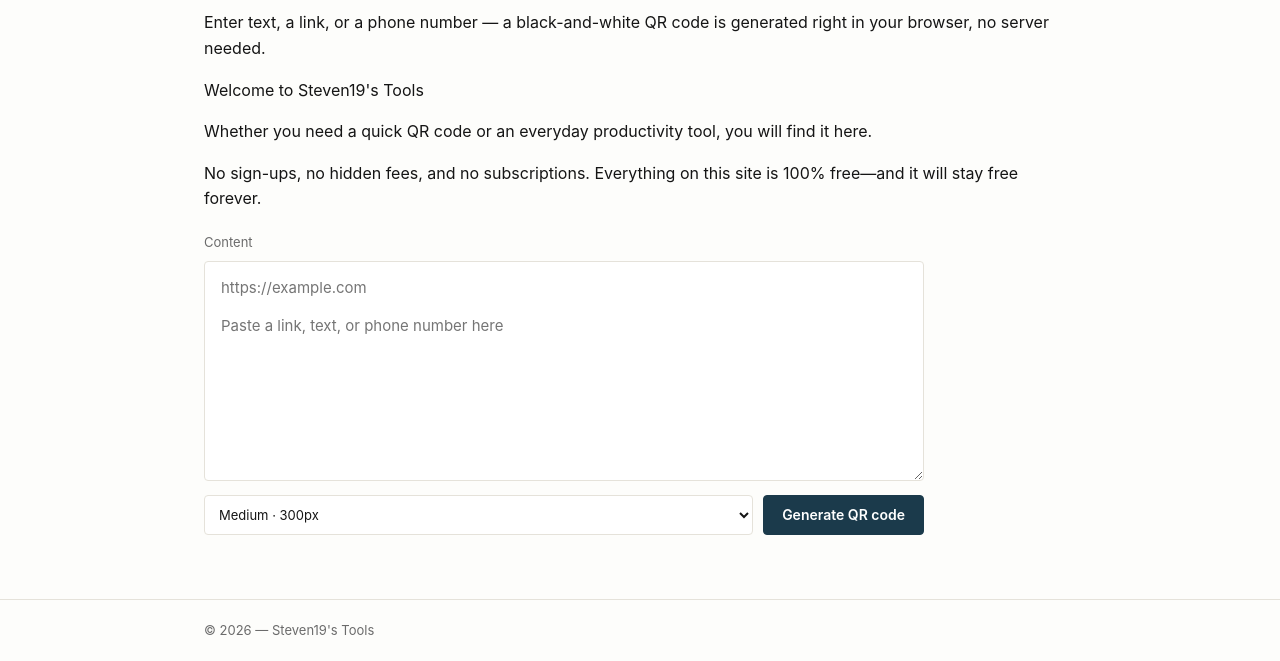
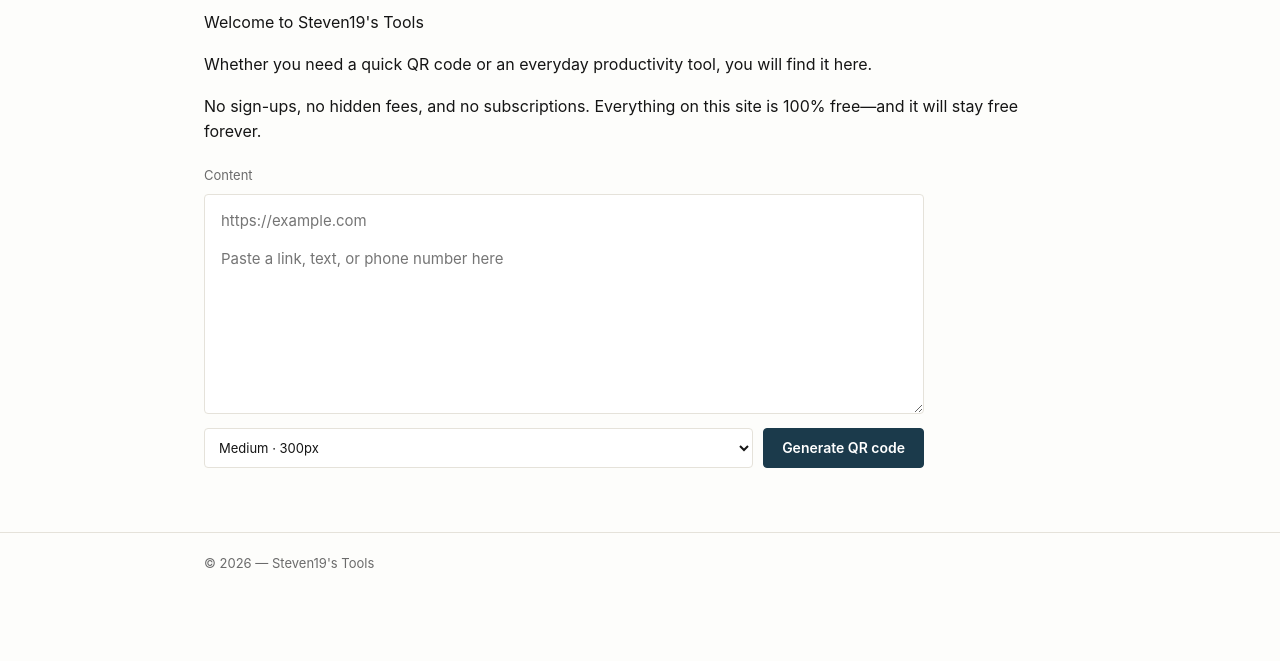
Before and after one commit to steven19neu/home, a plain HTML site: page index.html in a window 1280 px wide. Shown: the part 233-894 px from the top of the page. After the commit the page ends 826 px from the top, so only its background shows below. Drawn offline with Linux system fonts and the light colour scheme.

Commit message:
Update index.html

```diff
--- a/index.html
+++ b/index.html
@@ -19,7 +19,6 @@
 
   <main class="wrap content">
     <h1>QR Code Generator</h1>
-    <p>Enter text, a link, or a phone number — a black-and-white QR code is generated right in your browser, no server needed.</p>
     <p>Welcome to Steven19's Tools</p>
     <p>Whether you need a quick QR code or an everyday productivity tool, you will find it here.</p>
     <p>No sign-ups, no hidden fees, and no subscriptions. Everything on this site is 100% free—and it will stay free forever.</p>
```
